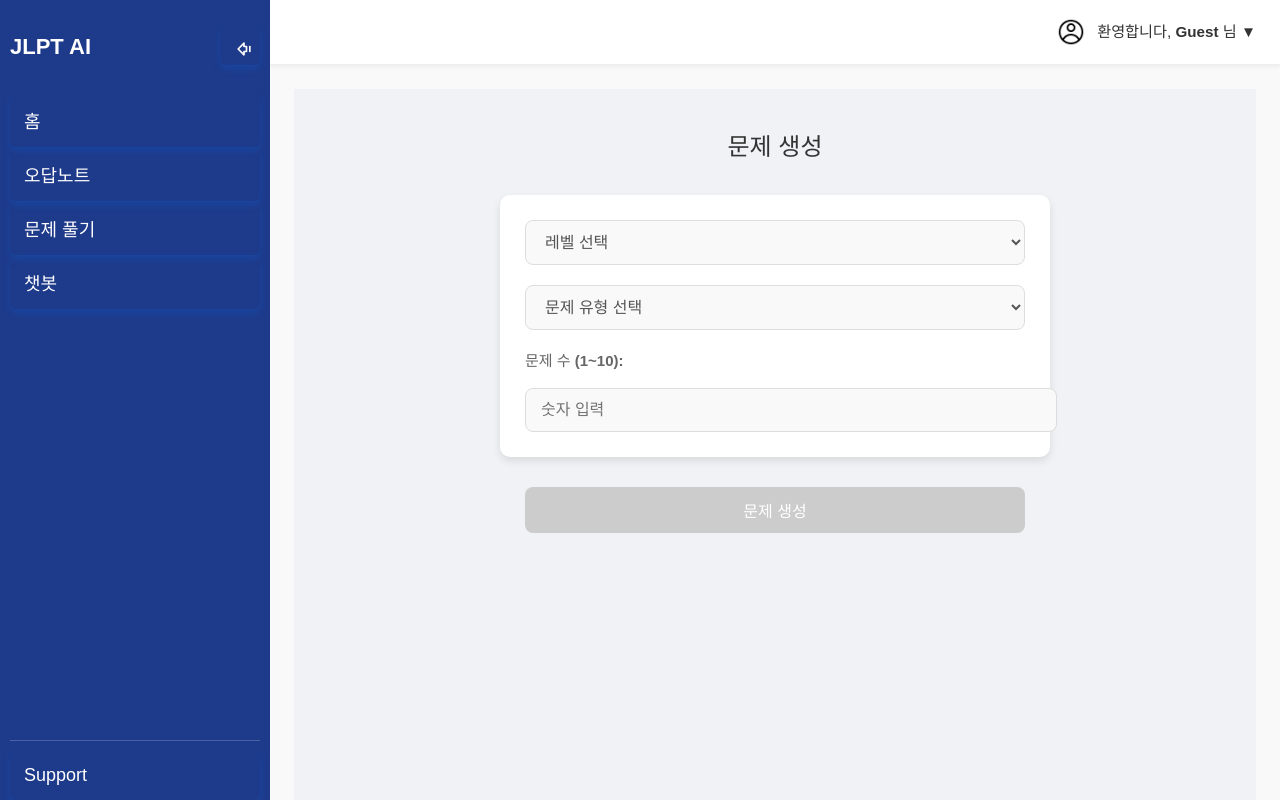
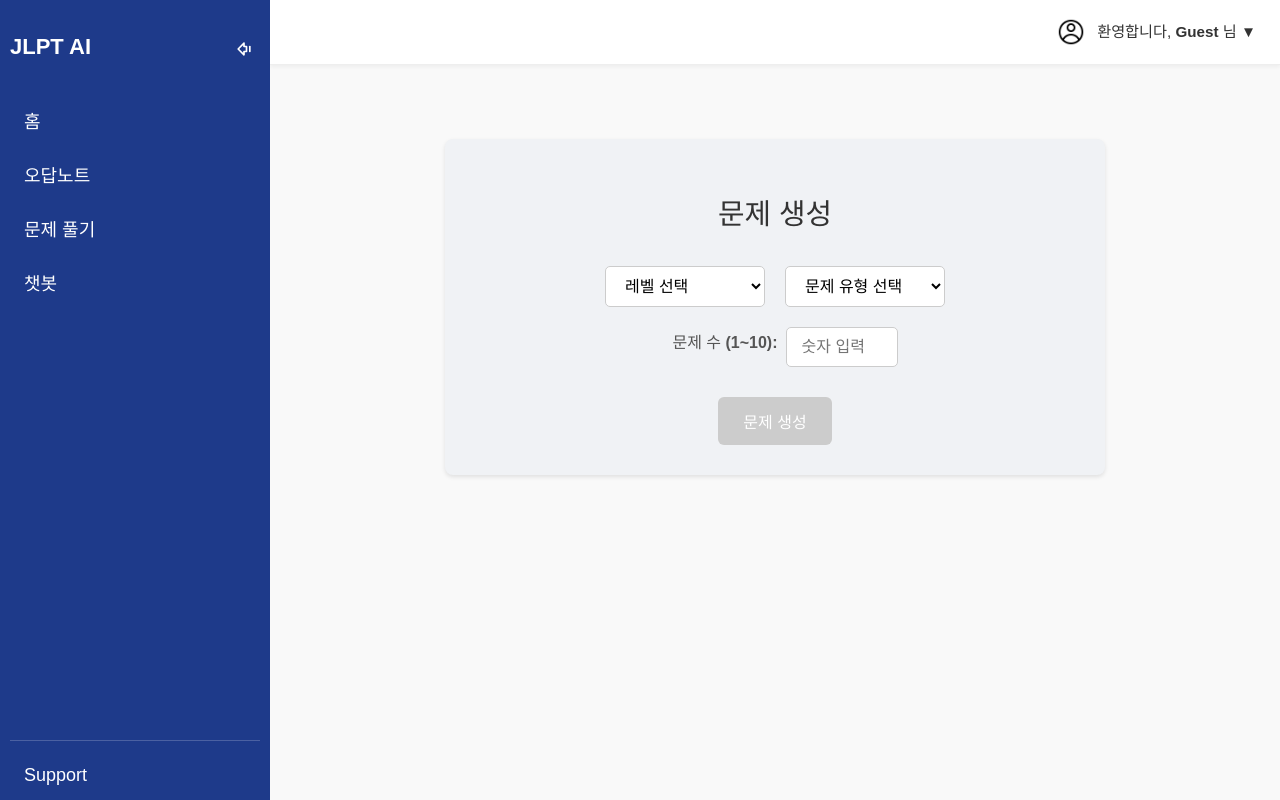
Before and after one commit to sk-prj-genai-question-app/frontend, a React (Vite) app: page /generate-problem in a window 1280 px wide. Built offline with nearby package versions, Linux system fonts and the light colour scheme; sample sign-in values are in the browser's storage.

Commit message:
enhance/72-loading-spinner add loading spinner #72

```diff
--- a/src/pages/problem/GenerateProblemPage.css
+++ b/src/pages/problem/GenerateProblemPage.css
@@ -2,105 +2,101 @@
   display: flex;
   flex-direction: column;
   align-items: center;
-  padding: 20px;
+  padding: 30px;
   background-color: #f0f2f5;
-  min-height: 100vh;
-  font-family: 'Arial', sans-serif;
+  border-radius: 8px;
+  box-shadow: 0 2px 4px rgba(0, 0, 0, 0.1);
+  max-width: 600px;
+  margin: 50px auto;
+  position: relative;
+  text-align: center;
 }
 
-h2 {
+.generate-problem-page h2 {
   color: #333;
   margin-bottom: 30px;
+  font-size: 1.8rem;
 }
 
 .selection-container {
   display: flex;
-  flex-direction: column;
   gap: 20px;
   margin-bottom: 30px;
-  width: 100%;
-  max-width: 500px;
-  background-color: #fff;
-  padding: 25px;
-  border-radius: 10px;
-  box-shadow: 0 4px 8px rgba(0, 0, 0, 0.1);
+  justify-content: center;
+  flex-wrap: wrap;
 }
 
-.selection-container select,
-.selection-container input[type="text"] {
-  width: 100%;
-  padding: 12px 15px;
-  border: 1px solid #ddd;
-  border-radius: 8px;
+.selection-container select {
+  padding: 10px 15px;
+  border: 1px solid #ccc;
+  border-radius: 5px;
   font-size: 16px;
-  color: #555;
-  background-color: #f9f9f9;
-  transition: border-color 0.3s ease;
-}
-
-.selection-container select:focus,
-.selection-container input[type="text"]:focus {
-  border-color: #007bff;
-  outline: none;
-  box-shadow: 0 0 0 3px rgba(0, 123, 255, 0.25);
+  background-color: #fff;
+  min-width: 160px; /* ✅ 넓이 증가 */
 }
 
 .num-problems-input {
   display: flex;
-  flex-direction: column;
-  gap: 8px;
+  align-items: center;
+  margin-left: 20px; /* ✅ 오른쪽 배치 */
 }
 
 .num-problems-input label {
-  font-size: 15px;
-  color: #666;
-  font-weight: bold;
+  margin-right: 8px;
+  font-size: 1rem;
 }
 
-button {
-  padding: 15px 30px;
+.num-problems-input input {
+  padding: 10px 15px;
+  width: 80px;
+  font-size: 16px;
+  border-radius: 5px;
+  border: 1px solid #ccc;
+}
+
+/* 버튼 */
+.generate-problem-page button {
+  padding: 12px 25px;
   background-color: #007bff;
   color: white;
   border: none;
-  border-radius: 8px;
-  font-size: 18px;
+  border-radius: 6px;
+  font-size: 16px;
   cursor: pointer;
-  transition: background-color 0.3s ease, transform 0.2s ease;
-  width: 100%;
-  max-width: 500px;
-  box-shadow: 0 4px 8px rgba(0, 123, 255, 0.2);
+  transition: background-color 0.3s ease;
 }
 
-button:hover:not(:disabled) {
+.generate-problem-page button:hover:not(:disabled) {
   background-color: #0056b3;
-  transform: translateY(-2px);
 }
 
-button:disabled {
+.generate-problem-page button:disabled {
   background-color: #cccccc;
   cursor: not-allowed;
-  box-shadow: none;
 }
 
-/* 로딩 오버레이 스타일 */
+/* 로딩 오버레이 */
 .loading-overlay {
   position: fixed;
   top: 0;
   left: 0;
   width: 100%;
   height: 100%;
-  background-color: rgba(0, 0, 0, 0.6);
+  background: rgba(0, 0, 0, 0.4);
+  z-index: 9999;
   display: flex;
   flex-direction: column;
   justify-content: center;
   align-items: center;
-  z-index: 1000;
-  color: white;
-  font-size: 20px;
 }
 
 .loading-text {
-  margin-top: 20px;
+  color: white;
+  font-size: 1.5rem;
+  font-weight: bold;
+  background: rgba(0, 0, 0, 0.6);
+  padding: 20px 40px;
+  border-radius: 10px;
 }
 
 /* 스피너 스타일 */
@@ -111,9 +107,14 @@ button:disabled {
   width: 60px;
   height: 60px;
   animation: spin 1s linear infinite;
+  margin-bottom: 15px;
 }
 
 @keyframes spin {
-  0% { transform: rotate(0deg); }
-  100% { transform: rotate(360deg); }
+  0% {
+    transform: rotate(0deg);
+  }
+  100% {
+    transform: rotate(360deg);
+  }
 }
```
